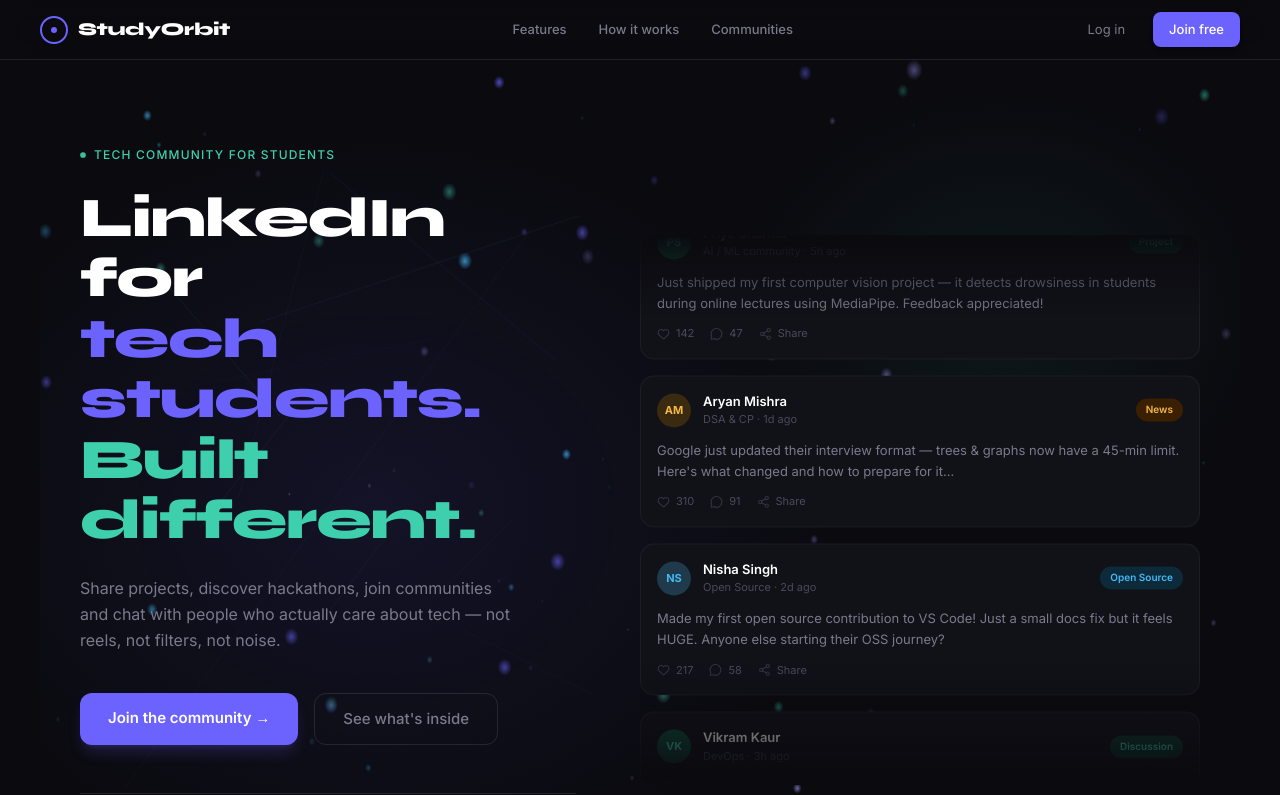
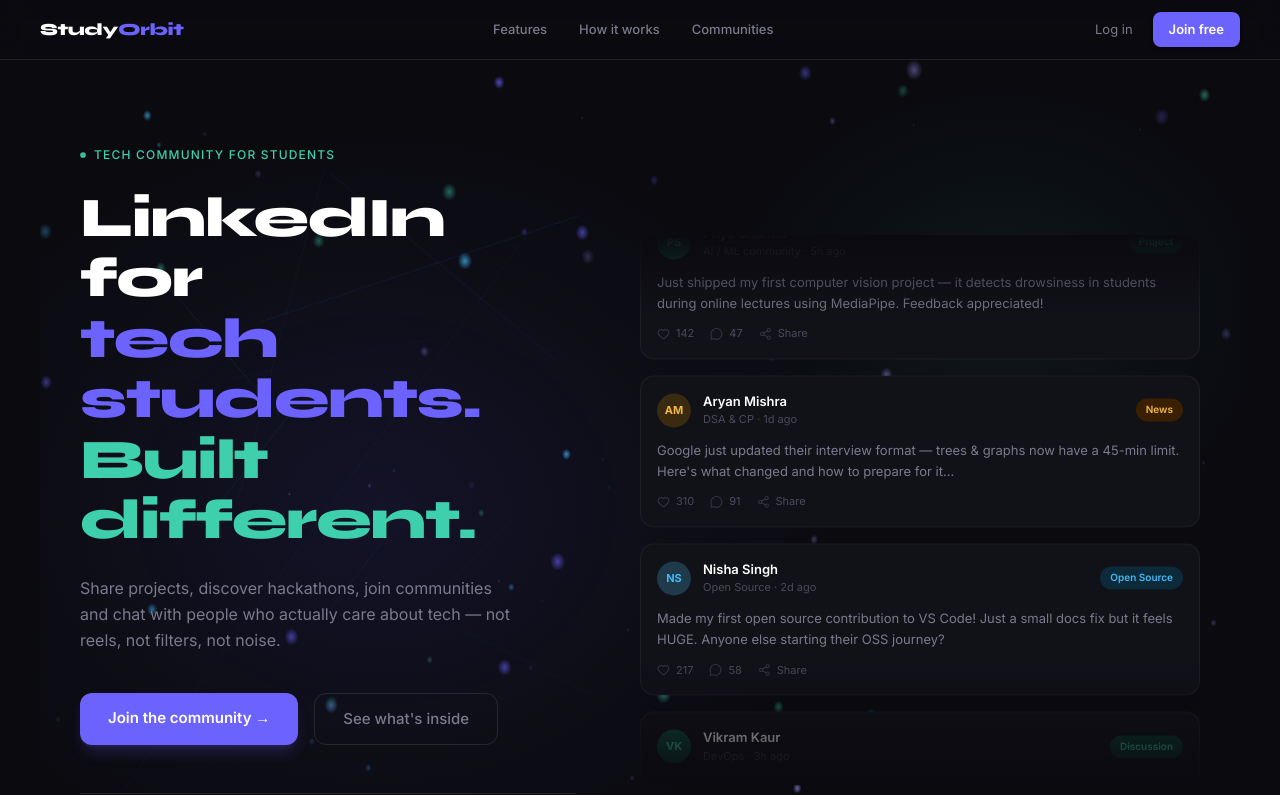
Before and after one commit to Chandan1525/StudyOrbit, a Next.js app: page / in a window 1280 px wide. Shown: the top 795 px of the page. Built offline with nearby package versions, Linux system fonts and the light colour scheme.

Commit message:
feat: updated typography and landing page components

```diff
--- a/components/Navbar.tsx
+++ b/components/Navbar.tsx
@@ -4,25 +4,58 @@ import Link from "next/link";
 
 export default function Navbar() {
   return (
-    <nav className="sticky top-0 z-50 flex items-center justify-between px-6 md:px-10 h-[60px] bg-[#0a0a0f]/80 backdrop-blur-md border-b border-white/10">
-      <Link href="/" className="flex items-center gap-2.5 font-display text-[18px] font-extrabold tracking-tight text-white">
-        <div className="w-7 h-7 rounded-full border-2 border-[#6c63ff] flex items-center justify-center">
-          <div className="w-1.5 h-1.5 rounded-full bg-[#6c63ff]" />
-        </div>
-        StudyOrbit
+    <nav className="sticky top-0 z-50 flex items-center justify-between px-4 md:px-10 h-[60px] bg-[#0a0a0f]/80 backdrop-blur-md border-b border-white/10">
+
+      {/* Logo */}
+      <Link
+        href="/"
+        className="font-display text-[17px] font-extrabold tracking-tight shrink-0"
+      >
+        <span className="text-white">Study</span><span className="text-[#6c63ff]">Orbit</span>
       </Link>
 
+      {/* Desktop nav links — hidden on mobile */}
       <ul className="hidden md:flex gap-8 text-[13px] font-medium text-[#7a7a8c]">
-        <li><Link href="#features" className="hover:text-white transition-colors">Features</Link></li>
-        <li><Link href="#how" className="hover:text-white transition-colors">How it works</Link></li>
-        <li><Link href="#community" className="hover:text-white transition-colors">Communities</Link></li>
+        <li>
+          <Link href="#features" className="hover:text-white transition-colors">
+            Features
+          </Link>
+        </li>
+        <li>
+          <Link href="#how" className="hover:text-white transition-colors">
+            How it works
+          </Link>
+        </li>
+        <li>
+          <Link href="#community" className="hover:text-white transition-colors">
+            Communities
+          </Link>
+        </li>
       </ul>
 
-      <div className="flex items-center gap-2 md:gap-4">
-        <Link href="/auth/login" className="text-[13px] text-[#7a7a8c] hover:text-white hover:bg-[#18181f] px-3 py-1.5 rounded-lg transition-all">
+      {/* CTA buttons */}
+      <div className="flex items-center gap-2">
+        {/* "Log in" — text-only on desktop, hidden on mobile */}
+        <Link
+          href="/auth/login"
+          className="hidden md:inline-flex text-[13px] text-[#7a7a8c] hover:text-white hover:bg-[#18181f] px-3 py-1.5 rounded-lg transition-all"
+        >
           Log in
         </Link>
-        <Link href="/auth/register" className="text-[13px] font-medium text-white bg-[#6c63ff] hover:bg-[#5b54e5] px-4 py-2 rounded-lg transition-transform hover:-translate-y-0.5 shadow-md">
+
+        {/* "Log in" — compact pill on mobile only */}
+        <Link
+          href="/auth/login"
+          className="md:hidden text-[13px] font-medium text-[#7a7a8c] hover:text-white px-3 py-1.5 rounded-lg border border-white/10 hover:border-white/20 transition-all whitespace-nowrap"
+        >
+          Log in
+        </Link>
+
+        {/* "Join free" — always visible */}
+        <Link
+          href="/auth/register"
+          className="text-[13px] font-semibold text-white bg-[#6c63ff] hover:bg-[#5b54e5] px-4 py-2 rounded-lg transition-transform hover:-translate-y-0.5 shadow-md whitespace-nowrap"
+        >
           Join free
         </Link>
       </div>
```
